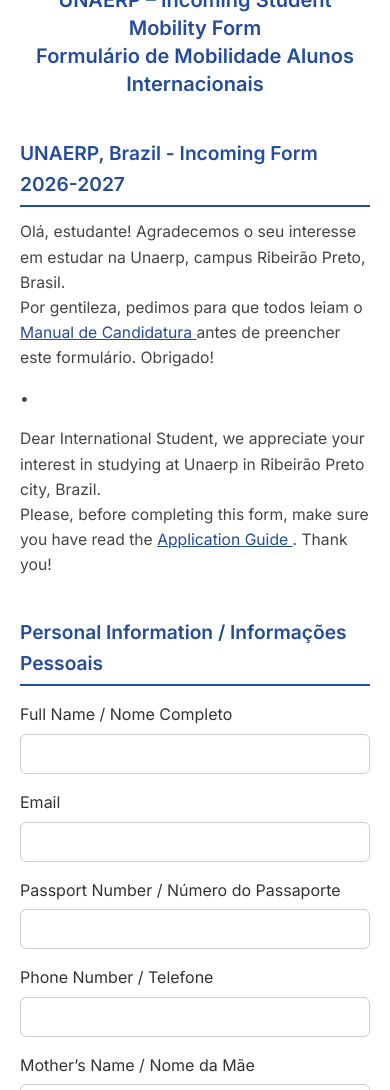
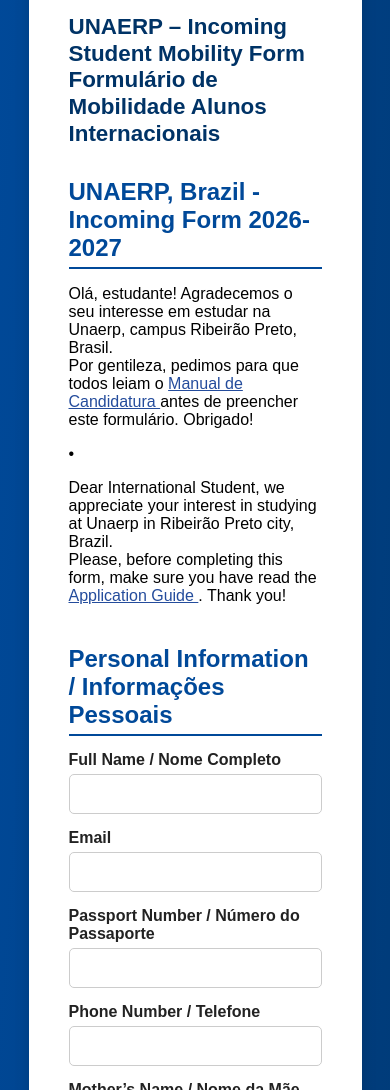
Before and after one commit to mpevangelista182/UNAERP_academic_mobility_plataform, a plain HTML site: page index.html in a window 390 px wide. Shown: the part 148-1238 px from the top of the page. Drawn offline with Linux system fonts and the light colour scheme.

Commit message:
Update styles.css

```diff
--- a/styles.css
+++ b/styles.css
@@ -1,178 +1,132 @@
-/* ===============================
-   UNAERP Incoming Student Form
-   Clean & bilingual layout
-   =============================== */
-
-@import url('https://fonts.googleapis.com/css2?family=Inter:wght@400;600&display=swap');
-
+/* --- Layout geral --- */
 body {
-  font-family: 'Inter', 'Roboto', 'Arial', sans-serif;
-  background-color: #f8f9fb;
-  color: #333;
+  font-family: Arial, sans-serif;
+  background: linear-gradient(to bottom right, #004999, #003366);
   margin: 0;
-  padding: 0;
-  line-height: 1.6;
+  display: flex;
+  justify-content: center;
+  align-items: flex-start;
+  min-height: 100vh;
+  padding: 20px;
+}
+/* --- Container do formulário --- */
+.container {
+  background: #ffffff;
+  padding: 40px;
+  margin: 40px 20px;
+  border-radius: 12px;
+  box-shadow: 0 4px 15px rgba(0, 0, 0, 0.15);
+  width: 100%;
+  max-width: 800px;
 }
 
-/* ========== Container ========== */
-.container {
-  max-width: 850px;
-  margin: 40px auto;
-  background: #fff;
-  border-radius: 12px;
-  box-shadow: 0 2px 10px rgba(0, 0, 0, 0.05);
-  padding: 32px 40px;
-}
-
-/* ========== Header ========== */
-.page-header {
-  text-align: center;
+/* --- Seções --- */
+section {
   margin-bottom: 40px;
 }
 
-.unaerp-logo {
-  width: 180px;
-  margin-bottom: 16px;
+h2 {
+  color: #004999;
+  border-bottom: 2px solid #004999;
+  padding-bottom: 5px;
+  margin-bottom: 15px;
 }
 
-h1 {
-  font-size: 1.5rem;
-  color: #244C9C;
-  line-height: 1.4;
+/* --- Labels e Inputs --- */
+label {
+  display: block;
+  font-weight: bold;
+  margin-top: 15px;
+  color: #222;
 }
 
-h2 {
-  color: #244C9C;
-  font-size: 1.2rem;
-  border-bottom: 2px solid #244C9C;
-  padding-bottom: 6px;
-  margin-top: 40px;
-}
-
-/* ========== Form ========== */
-form label {
-  display: block;
-  font-weight: 600;
-  margin-top: 16px;
-  color: #333;
-}
-
-form input,
-form select,
-form textarea {
+input[type="text"],
+input[type="email"],
+input[type="date"],
+input[type="number"],
+select,
+textarea {
   width: 100%;
   padding: 10px;
+  margin-top: 5px;
+  border-radius: 5px;
   border: 1px solid #ccc;
-  border-radius: 6px;
-  font-size: 1rem;
-  margin-top: 6px;
-  transition: border-color 0.2s;
+  font-size: 1em;
   box-sizing: border-box;
 }
 
-form input:focus,
-form select:focus,
-form textarea:focus {
-  border-color: #244C9C;
-  outline: none;
+textarea {
+  resize: vertical;
+  height: 100px;
 }
 
-/* File inputs */
 input[type="file"] {
-  padding: 6px;
-  background-color: #f9f9f9;
-  border: 1px dashed #ccc;
+  margin-top: 5px;
 }
 
-/* ========== Buttons ========== */
+/* --- Botão de envio --- */
 button {
-  margin-top: 28px;
-  background-color: #244C9C;
-  color: #fff;
+  display: block;
+  width: 100%;
+  background-color: #0066cc;
+  color: white;
+  padding: 15px;
+  font-size: 1.1em;
   border: none;
-  border-radius: 6px;
-  padding: 14px 28px;
-  font-size: 1rem;
-  font-weight: 600;
+  border-radius: 5px;
   cursor: pointer;
-  width: 100%;
-  transition: background-color 0.2s ease-in-out;
+  transition: 0.3s ease;
 }
 
 button:hover {
-  background-color: #1a3574;
+  background-color: #004999;
 }
 
-/* ========== Sections ========== */
-section {
-  margin-bottom: 36px;
-}
-
-section p {
-  margin-top: 12px;
-  font-size: 0.98rem;
-  color: #444;
-}
-
+/* --- Classes utilitárias --- */
 .hidden {
   display: none;
 }
 
-/* ========== Agreements Section (Section 7) ========== */
-section h2 {
-  margin-bottom: 10px;
+/* --- Cabeçalho (logo + título) --- */
+.page-header {
+  display: flex;
+  align-items: center;
+  gap: 20px;
+  margin-bottom: 30px;
 }
 
-section label {
-  font-weight: 500;
+/* --- Logo --- */
+.unaerp-logo {
+  width: 150px;          /* tamanho ideal em relação ao texto */
+  height: auto;
+  flex-shrink: 0;
 }
 
-section#agreements {
-  margin-top: 40px;
+/* --- Título --- */
+.page-header h1 {
+  font-size: 1.5em;      /* ajustado para alinhar com o logo */
+  color: #003366;
+  line-height: 1.2;
+  margin: 0;
+  text-align: left;
+  max-width: 600px;      /* controla a largura e evita quebra indesejada */
+  white-space: normal;   /* permite quebra de linha controlada */
 }
 
-section#agreements label {
-  display: flex;
-  align-items: flex-start;
-  gap: 10px;
-  margin-top: 18px;
-  line-height: 1.5;
-  color: #222;
-}
-
-section#agreements label b {
-  color: #000;
-  font-weight: 600;
-}
-
-section#agreements p {
-  margin: 4px 0 12px 32px;
-  font-size: 0.96rem;
-  color: #444;
-  line-height: 1.5;
-}
-
-/* ========== Links ========== */
-a {
-  color: #244C9C;
-  text-decoration: underline;
-}
-
-a:hover {
-  text-decoration: none;
-}
-
-/* ========== Responsive ========== */
+/* --- Responsividade --- */
 @media (max-width: 600px) {
-  .container {
-    padding: 20px;
+  .page-header {
+    flex-direction: column;
+    align-items: flex-start;
   }
 
   .unaerp-logo {
-    width: 140px;
+    width: 120px;
+    margin-bottom: 10px;
   }
 
-  h1 {
-    font-size: 1.25rem;
+  .page-header h1 {
+    font-size: 1.4em;
+    max-width: 100%;
   }
 }
```
